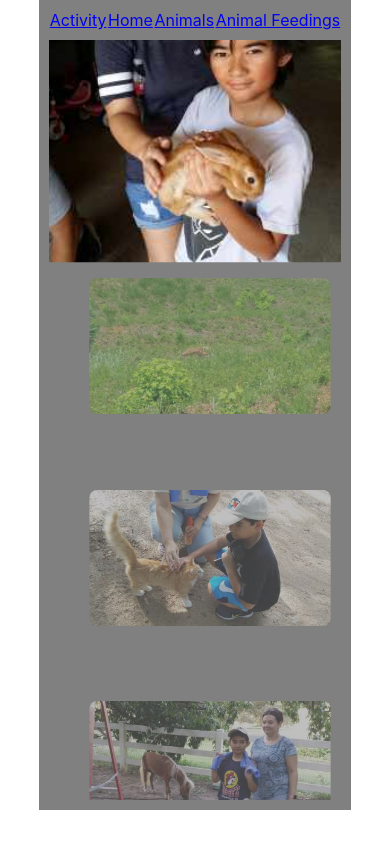
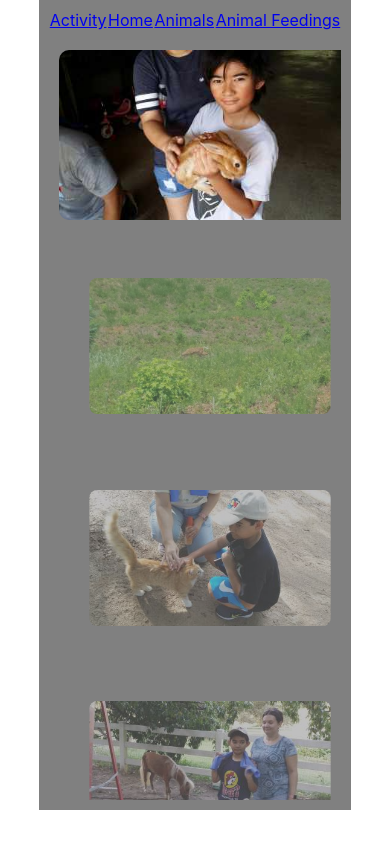
Before and after one commit to justin0979/elijahs-retreat-experience, a React (Create React App) app: page /elijahs-retreat-experience/animals in a window 390 px wide. In both pictures the pointer is over the picture 210 px from the left and 135 px from the top of the page. Built offline with nearby package versions, Linux system fonts and the light colour scheme.

Commit message:
reduced image size for portrait smaller screens

```diff
--- a/src/components/Picture.scss
+++ b/src/components/Picture.scss
@@ -28,7 +28,7 @@
 
     &:hover {
       position: static;
-      transform: translateY(0) scale(1.5);
+      transform: translateY(0) scale(1);
     }
     &:active {
       border: 1rem solid black;
@@ -38,3 +38,9 @@
     }
   }
 }
+
+@media screen and (max-width: 40rem) {
+  .picture {
+    height: 14rem;
+  }
+}
```
Also changed, not shown: 2 other files (tests, documents, lock files or other folders).
